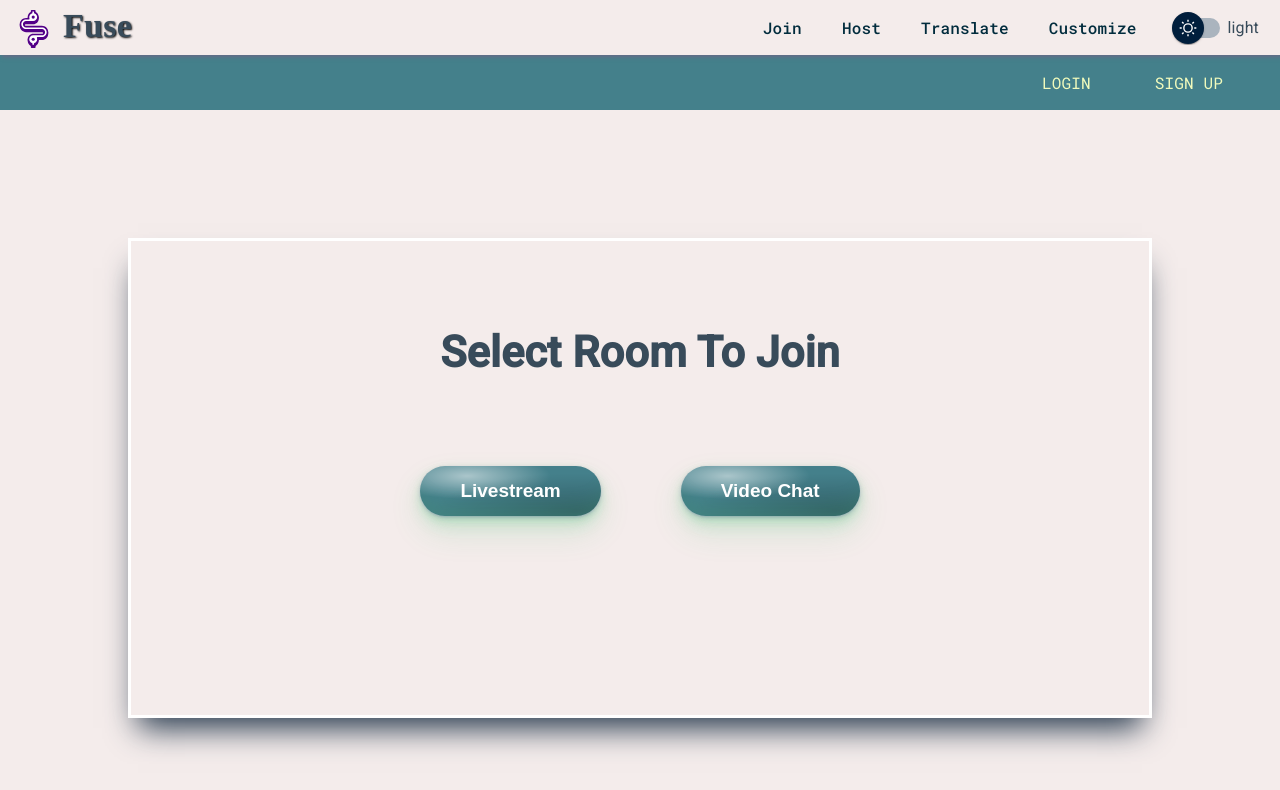
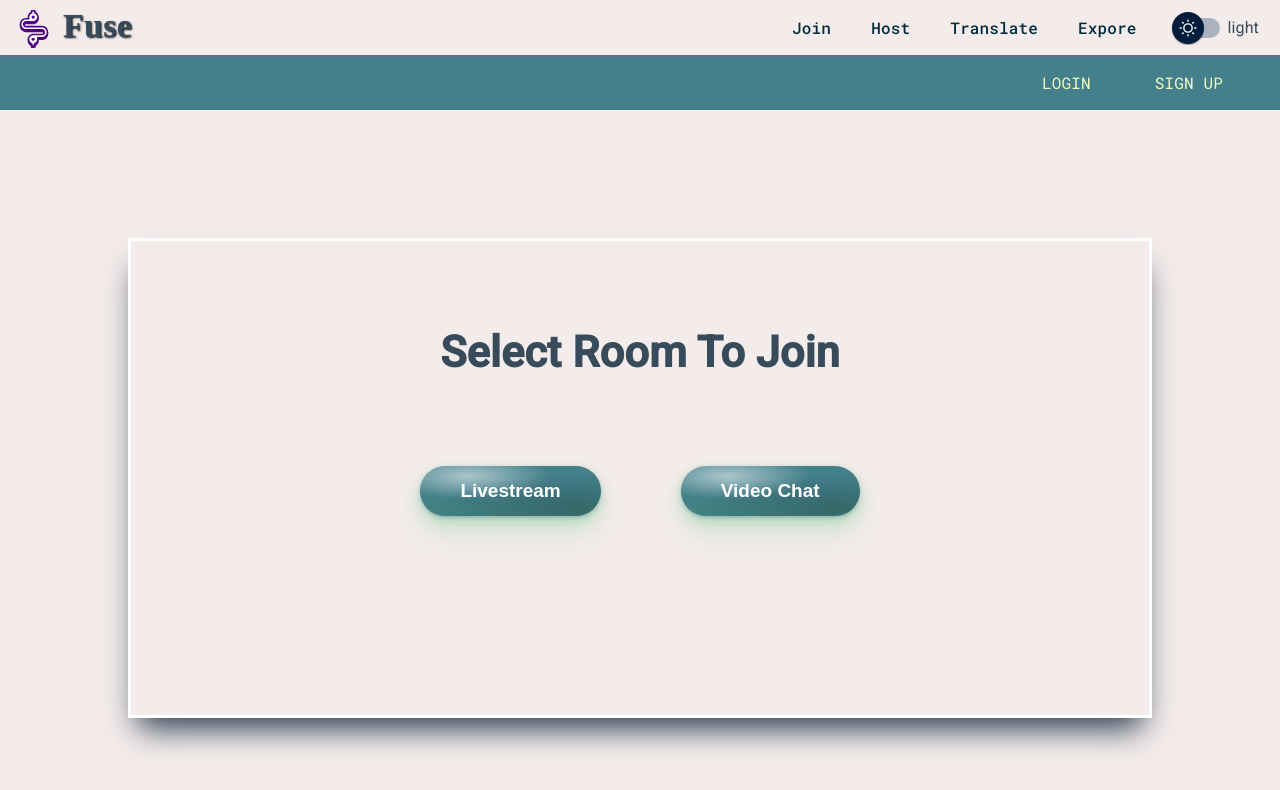
Before and after one commit to andreatranchina/fuse-video, a React (Create React App) app: page /join in a window 1280 px wide. Shown: the top 790 px of the page. Built offline with nearby package versions, Linux system fonts and the light colour scheme; no server answers; a web font is replaced by a local one.

Commit message:
integrate expore page with logout firebase in profile menu dropdown

```diff
--- a/src/components/icons/TranslateIcon.jsx
+++ b/src/Components/icons/ExploreIcon.jsx
@@ -1,6 +1,6 @@
 import React from 'react'
 
-const TranslateIcon = () => {
+const ExploreIcon = () => {
   return (
     <div style={{ transform: 'translate(-1px,2px)' }}>
      <svg
@@ -20,4 +20,4 @@ const TranslateIcon = () => {
   )
 }
 
-export default TranslateIcon
+export default ExploreIcon
--- a/src/Components/navbar/MobileSpeedDial.jsx
+++ b/src/Components/navbar/MobileSpeedDial.jsx
@@ -4,10 +4,10 @@ import Box from '@mui/material/Box'
 import SpeedDial from '@mui/material/SpeedDial'
 import SpeedDialAction from '@mui/material/SpeedDialAction'
 import FuseIcon from '../icons/FuseIcon'
-import TranslateIcon from '../icons/TranslateIcon'
+import TranslateIcon from '../icons/ExploreIcon'
 import JoinIcon from '../icons/JoinIcon'
 import HostIcon from '../icons/HostIcon'
-import CustomizeIcon from '../icons/CustomizeIcon'
+import CustomizeIcon from '../icons/ProfileIcon'
 import { useThemeContext } from "../../theme/ThemeContextProvider"
 
 const MobileSpeedDial = () => {
@@ -32,7 +32,7 @@ const iconStyle = {
 const actions = [
   { icon:  <div style={iconStyle}><NavLink to="/host" className="navlink"><HostIcon width={'38px'} height={'38px'} /></NavLink></div>, name: 'Host' },
   { icon: <div style={iconStyle}><NavLink to="/join" className="navlink"><JoinIcon /></NavLink></div>, name: 'Join' },
-  { icon: <div style={iconStyle}><TranslateIcon /></div>, name: 'Discover' },
+  { icon: <div style={iconStyle}><NavLink to='/expore'><TranslateIcon /></NavLink></div>, name: 'Expore' },
   { icon: <div style={iconStyle}><CustomizeIcon /></div>, name: 'Profile' },
 ];
 
--- a/src/Components/navbar/ProfileMenu.jsx
+++ b/src/Components/navbar/ProfileMenu.jsx
@@ -1,11 +1,12 @@
-import React, { useState } from 'react';
+import React, { useState } from 'react'
 import { NavLink, useNavigate } from 'react-router-dom'
 import { IconButton, Menu, MenuItem } from '@mui/material'
 import { useDispatch, useSelector } from 'react-redux'
 import { useThemeContext } from '../../theme/ThemeContextProvider';
 import PersonIcon from '@mui/icons-material/Person'
-import { updateEditStatus, logout } from '../../redux/user/user.actions';
-import { toggleModal } from '../../redux/ui/ui.actions';
+import { updateEditStatus, logout, setUser } from '../../redux/user/user.actions'
+import FirebaseAuthService from '../../firebase/FirebaseAuthService'
+import { toggleModal } from '../../redux/ui/ui.actions'
 
 const ProfileMenu = () => {
 
@@ -24,8 +25,11 @@ const ProfileMenu = () => {
   // const isEditing = useSelector((state) => !state.user.isEditing)
 
   const handleLogOut = (e) => {
+    e.preventDefault();
     dispatch(logout());
+    FirebaseAuthService.logoutUser();
     setAnchorEl(null);
+    dispatch(setUser(null));
     navigate("/");
   };
 
--- a/src/components/navbar/FloatingMenu.jsx
+++ b/src/components/navbar/FloatingMenu.jsx
@@ -3,10 +3,10 @@ import { NavLink } from 'react-router-dom'
 import Box from '@mui/material/Box'
 import Fab from '@mui/material/Fab'
 import Tooltip from '@mui/material/Tooltip'
-import TranslateIcon from '../icons/TranslateIcon'
+import TranslateIcon from '../icons/ExploreIcon'
 import JoinIcon from '../icons/JoinIcon'
 import HostIcon from '../icons/HostIcon'
-import CustomizeIcon from '../icons/CustomizeIcon'
+import ProfileIcon from '../icons/ProfileIcon'
 import { useThemeContext } from "../../theme/ThemeContextProvider"
 
 const FloatingMenu = () => {
@@ -32,17 +32,17 @@ const FloatingMenu = () => {
       </Fab>
       </Tooltip>
     </NavLink>
-    <NavLink to="/translate" className="navlink">
-      <Tooltip title="Translate" placement="top">
+    <NavLink to="/explore" className="navlink">
+      <Tooltip title="Explore" placement="top">
       <Fab sx={floatingMenuStyle} aria-label="translate">
         <TranslateIcon/>
       </Fab>
       </Tooltip>
     </NavLink>
-    <NavLink to="/customize" className="navlink">
-      <Tooltip title="Customize" placement="top">
-      <Fab sx={floatingMenuStyle} aria-label="customize">
-        <CustomizeIcon/>
+    <NavLink to="/profile" className="navlink">
+      <Tooltip title="Profile" placement="top">
+      <Fab sx={floatingMenuStyle} aria-label="profile">
+        <ProfileIcon/>
       </Fab>
       </Tooltip>
     </NavLink>
--- a/src/components/navbar/SideNavLinks.jsx
+++ b/src/components/navbar/SideNavLinks.jsx
@@ -21,7 +21,7 @@ const SideNavlinks = () => {
         <NavLink to="/join" style={navlink}>Join</NavLink>
         <NavLink to="/host" style={navlink}>Host</NavLink>
         <NavLink to="/translate" style={navlink}>Translate</NavLink>
-        <NavLink to="/customize" style={navlink}>Customize</NavLink>
+        <NavLink to="/expore" style={navlink}>Expore</NavLink>
         {user ? (<ProfileMenu/>) : ('')}
         <SwitchLayout/>
     </div>
--- a/src/pages/Home.jsx
+++ b/src/pages/Home.jsx
@@ -5,8 +5,6 @@ import { useThemeContext } from "../theme/ThemeContextProvider";
 import { useMediaQuery } from '@mui/material';
 import { useDispatch, useSelector } from "react-redux";
 import { useNavigate } from "react-router-dom";
-import { setUser } from '../redux/user/user.actions';
-import FirebaseAuthService from '../firebase/FirebaseAuthService';
 import Slogan from '../components/home/Slogan';
 import Description from '../components/home/Description';
 import HomeImagesContainer from '../components/home/HomeImagesContainer';
@@ -19,19 +17,6 @@ const Home = () => {
   const dispatch = useDispatch();
   const navigate = useNavigate();
   const user = useSelector((state) => state.user.defaultUser);
-
-  const handleLogout = (e) => {
-    e.preventDefault();
-    FirebaseAuthService.logoutUser();
-    dispatch(setUser(null));
-    navigate("/");
-  };
-
-
-  const handleExploreClick = () => {
-    navigate('/explore');
-  };
-
   const { mode } = useThemeContext();
   const isSmallScreen = useMediaQuery('(max-width: 900px)');
   const isMobileScreen = useMediaQuery('(max-width: 420px)');
@@ -97,7 +82,6 @@ const Home = () => {
             </Box>
           </Stack>
         </Stack>
-        <button onClick={handleExploreClick}>Explore</button>
       </Box>
     )}
   </Box>
```
Also changed, not shown: src/Components/icons/ProfileIcon.jsx (renamed from src/components/icons/CustomizeIcon.jsx).
